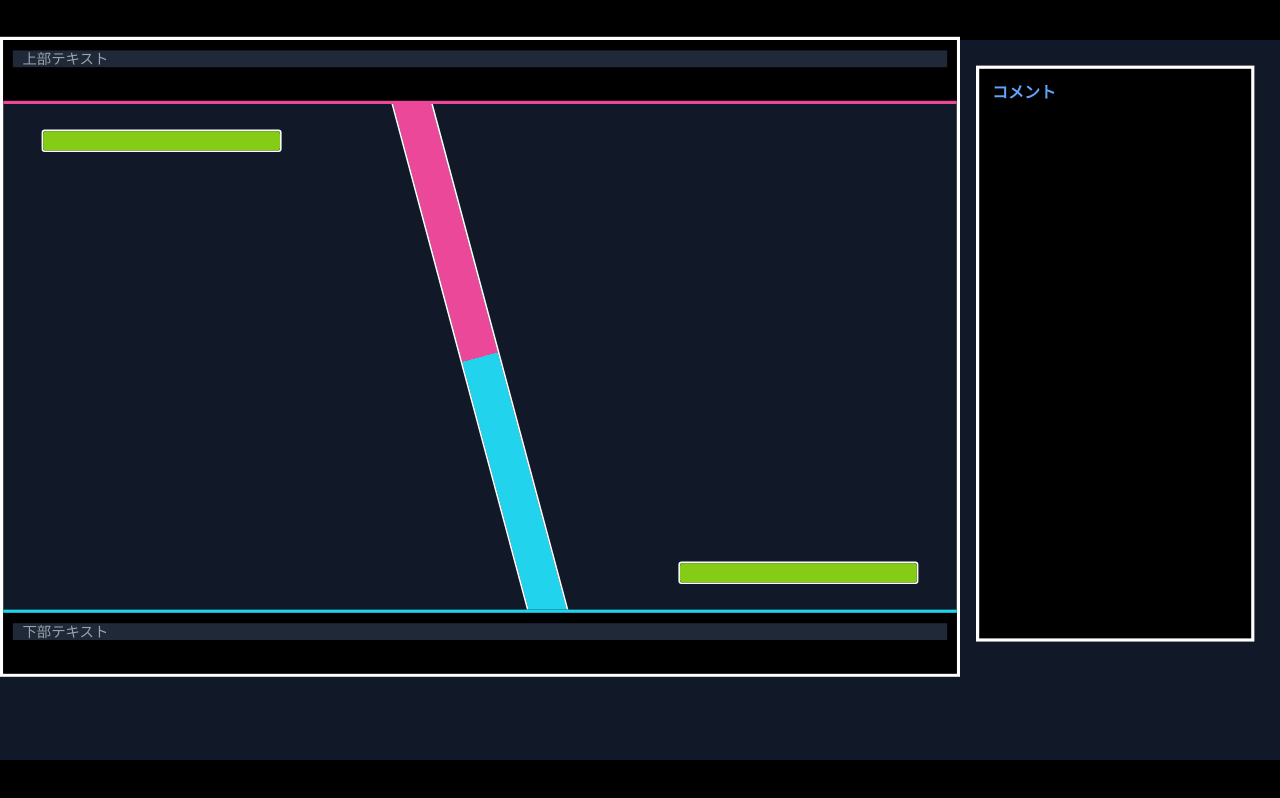
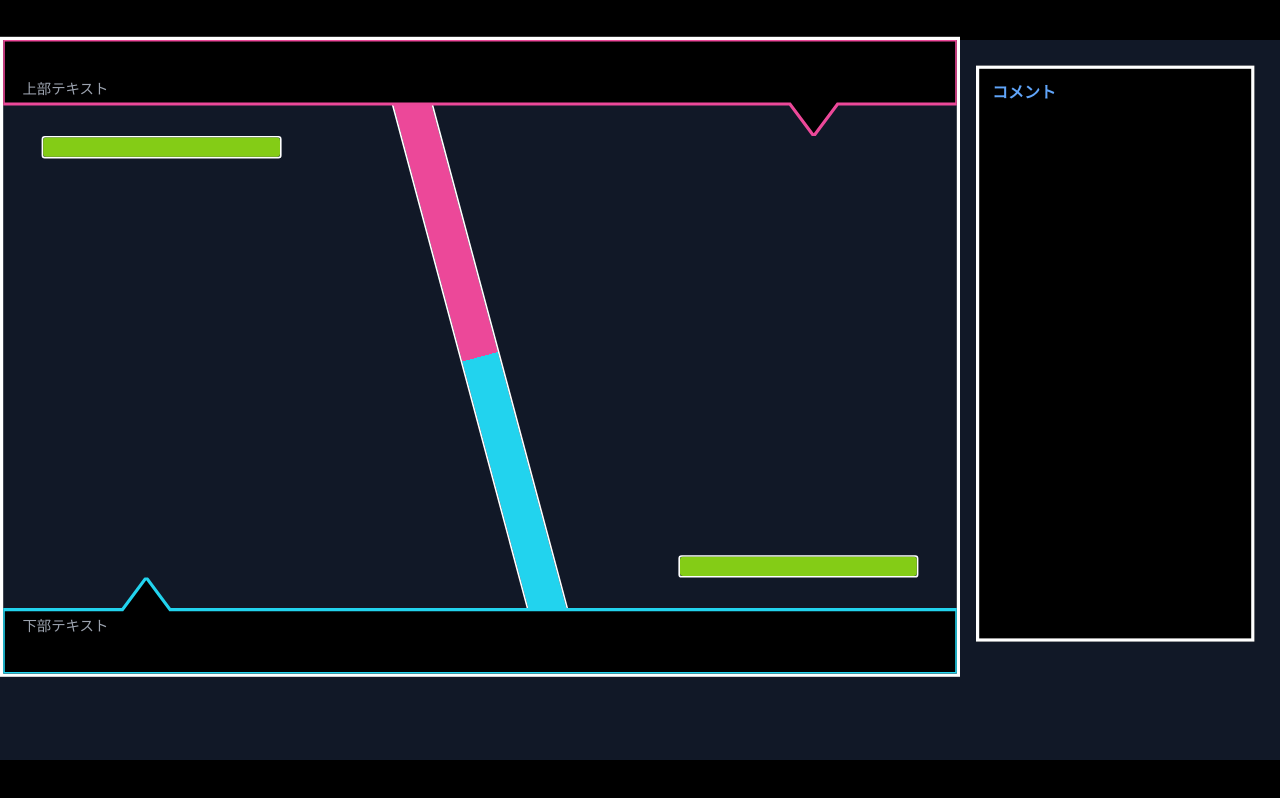
Before and after one commit to naolab/magical-arena-sim, a Next.js app: page /battle in a window 1280 px wide. Built offline with nearby package versions, Linux system fonts and the light colour scheme.

Commit message:
バトルUIのレイアウト調整と参考画像追加

```diff
--- a/src/components/battle-v2/BattleContainer.tsx
+++ b/src/components/battle-v2/BattleContainer.tsx
@@ -129,7 +129,7 @@ export function BattleContainer() {
             {/* バトルエリア */}
             <div className="absolute top-[-4px] left-0 w-[1200px] h-[800px] border-4 border-white">
               {/* 中央：バトル画面 */}
-              <div className="absolute top-[80px] left-0 right-0 bottom-[80px] z-0">
+              <div className="absolute top-[120px] left-0 right-0 bottom-[120px] z-0">
                 {/* バトル画面 */}
 
                 {/* 中央ファンゲージ（仮） */}
@@ -137,7 +137,7 @@ export function BattleContainer() {
                   <div
                     style={{
                       width: '50px',
-                      height: '115%',
+                      height: '130%',
                       transform: 'rotate(-15deg)',
                       background: 'linear-gradient(to bottom, #ec4899 0%, #ec4899 50%, #22d3ee 50%, #22d3ee 100%)',
                       border: '2px solid white',
@@ -147,7 +147,7 @@ export function BattleContainer() {
                 </div>
 
                 {/* 左上：プレイヤーHPゲージ */}
-                <div className="absolute top-8 left-12 w-[300px]">
+                <div className="absolute top-0 left-12 w-[300px]">
                   <div className="relative h-7 bg-gray-800 border-2 border-white rounded">
                     <div
                       className="absolute top-0 left-0 h-full bg-lime-500 rounded"
@@ -157,7 +157,7 @@ export function BattleContainer() {
                 </div>
 
                 {/* 右下：敵HPゲージ */}
-                <div className="absolute bottom-8 right-12 w-[300px]">
+                <div className="absolute bottom-0 right-12 w-[300px]">
                   <div className="relative h-7 bg-gray-800 border-2 border-white rounded">
                     <div
                       className="absolute top-0 left-0 h-full bg-lime-500 rounded"
@@ -168,24 +168,44 @@ export function BattleContainer() {
               </div>
 
               {/* 上部：テキストボックス */}
-              <div className="absolute top-0 left-0 right-0 h-[80px] bg-black border-b-4 border-pink-500 z-10">
-                <div className="p-3">
+              <div className="absolute top-0 left-0 right-0 h-[120px] z-10">
+                <div className="relative w-full h-full">
+                  <svg className="absolute top-0 left-0 w-full h-full" viewBox="0 0 1200 120" preserveAspectRatio="none">
+                    <path
+                      d="M 0 0 L 1200 0 L 1200 80 L 1050 80 L 1020 120 L 990 80 L 0 80 Z"
+                      fill="black"
+                      stroke="#ec4899"
+                      strokeWidth="4"
+                    />
+                  </svg>
+                  <div className="absolute top-0 left-0 w-full h-full p-3">
                     <input
                       type="text"
-                    className="w-full h-full bg-gray-800 text-white px-3 text-lg"
+                      className="w-full h-full bg-transparent text-white px-3 text-lg"
                       placeholder="上部テキスト"
                     />
                   </div>
                 </div>
+              </div>
 
               {/* 下部：テキストボックス */}
-              <div className="absolute bottom-0 left-0 right-0 h-[80px] bg-black border-t-4 border-cyan-400 z-10">
-                <div className="p-3">
+              <div className="absolute bottom-0 left-0 right-0 h-[120px] z-10">
+                <div className="relative w-full h-full">
+                  <svg className="absolute top-0 left-0 w-full h-full" viewBox="0 0 1200 120" preserveAspectRatio="none">
+                    <path
+                      d="M 0 40 L 150 40 L 180 0 L 210 40 L 1200 40 L 1200 120 L 0 120 Z"
+                      fill="black"
+                      stroke="#22d3ee"
+                      strokeWidth="4"
+                    />
+                  </svg>
+                  <div className="absolute top-0 left-0 w-full h-full p-3">
                     <input
                       type="text"
-                    className="w-full h-full bg-gray-800 text-white px-3 text-lg"
+                      className="w-full h-full bg-transparent text-white px-3 text-lg"
                       placeholder="下部テキスト"
                     />
+                  </div>
                 </div>
               </div>
             </div>
```
Also changed, not shown: IMG_6434.jpg (added). Lines whose indentation alone changed are shown as unchanged.
